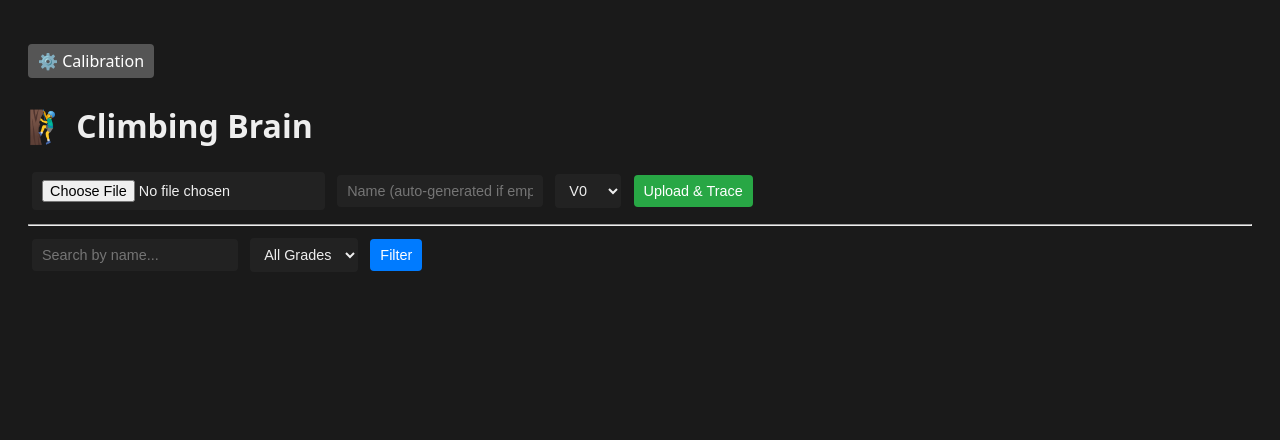
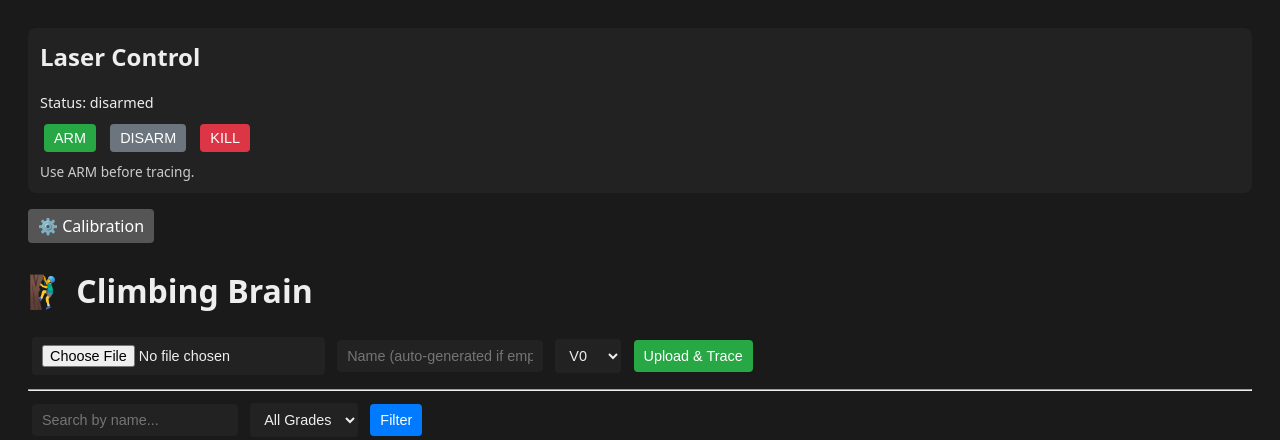
Before and after one commit to gs512/climbing_project, a Flask app: page / in a window 1280 px wide. Shown: the top 440 px of the page. Run offline with Flask 3, Linux system fonts and the light colour scheme; data that the repository does not hold is empty; parts of the project's set-up code (start-up, migrations or seed data) failed here and were passed over.

Commit message:
added laser kill switch, updated heartbeat and laser safety with timeout, included Adafruit_NeoPixel

```diff
--- a/web_interface/src/app.py
+++ b/web_interface/src/app.py
@@ -80,6 +80,49 @@ def get_serial() -> Optional[serial.Serial]:
         _SERIAL_HANDLE = None
     return _SERIAL_HANDLE
 
+# --- Laser safety commands over serial (ARM / DISARM / KILL) ---
+
+def send_laser_command(cmd: str) -> tuple[bool, str]:
+    """
+    Send a plain-text control command to the ESP32 over serial.
+    cmd should be one of: 'ARM', 'DISARM', 'KILL'.
+    Returns (ok, message).
+    """
+    ser = get_serial()
+    if ser is None:
+        return False, "No serial available"
+
+    line = (cmd.strip().upper() + "\n").encode("ascii")
+    try:
+        ser.write(line)
+        ser.flush()
+        print(f"[laser] Sent control command: {cmd}")
+        return True, f"Sent {cmd}"
+    except Exception as exc:  # noqa: BLE001
+        print(f"[laser] ERROR sending {cmd}: {exc}")
+        return False, str(exc)
+
+
+@app.route("/laser/arm", methods=["POST"])
+def laser_arm():
+    ok, msg = send_laser_command("ARM")
+    status_code = 200 if ok else 500
+    return jsonify({"ok": ok, "message": msg, "state": "armed" if ok else "unknown"}), status_code
+
+
+@app.route("/laser/disarm", methods=["POST"])
+def laser_disarm():
+    ok, msg = send_laser_command("DISARM")
+    status_code = 200 if ok else 500
+    return jsonify({"ok": ok, "message": msg, "state": "disarmed" if ok else "unknown"}), status_code
+
+
+@app.route("/laser/kill", methods=["POST"])
+def laser_kill():
+    ok, msg = send_laser_command("KILL")
+    status_code = 200 if ok else 500
+    # KILL implies disarmed
+    return jsonify({"ok": ok, "message": msg, "state": "disarmed" if ok else "unknown"}), status_code
 
 def send_shape_cmds(pts: List[Tuple[int, int, str]], dwell_gap: float = 0.02):
     """
--- a/web_interface/src/templates/index.html
+++ b/web_interface/src/templates/index.html
@@ -77,7 +77,23 @@
     </style>
 </head>
 <body>
-    <p>
+    <div style="background:#222; color:#eee; padding:12px; border-radius:8px; margin-bottom:16px;">
+  <h2 style="margin-top:0;">Laser Control</h2>
+  <p id="laserStatus" style="margin:4px 0 8px; font-size:0.9rem;">
+    Status: <span id="laserStateText">unknown</span>
+  </p>
+  <button id="btnArm" style="padding:6px 10px; border-radius:4px; border:none; background:#28a745; color:white; cursor:pointer; margin-right:6px;">
+    ARM
+  </button>
+  <button id="btnDisarm" style="padding:6px 10px; border-radius:4px; border:none; background:#6c757d; color:white; cursor:pointer; margin-right:6px;">
+    DISARM
+  </button>
+  <button id="btnKill" style="padding:6px 10px; border-radius:4px; border:none; background:#dc3545; color:white; cursor:pointer;">
+    KILL
+  </button>
+  <div id="laserMsg" style="margin-top:6px; font-size:0.85rem; color:#ccc;"></div>
+</div>
+<p>
   <a href="{{ url_for('calibrate_form') }}"
      style="display:inline-block; padding:6px 10px; border-radius:4px;
             background:#555; color:#fff; text-decoration:none; margin-bottom:10px;">
@@ -141,5 +157,59 @@
         </div>
         {% endfor %}
     </div>
+<script>
+(function(){
+  const statusSpan = document.getElementById('laserStateText');
+  const msgDiv = document.getElementById('laserMsg');
+  const btnArm = document.getElementById('btnArm');
+  const btnDisarm = document.getElementById('btnDisarm');
+  const btnKill = document.getElementById('btnKill');
+
+  function updateStatus(state, message, isError) {
+    if (state) {
+      statusSpan.textContent = state;
+    }
+    msgDiv.textContent = message || '';
+    msgDiv.style.color = isError ? '#f88' : '#ccc';
+  }
+
+  async function callLaser(endpoint) {
+    try {
+      const resp = await fetch(endpoint, { method: 'POST' });
+      const js = await resp.json();
+      if (js.ok) {
+        updateStatus(js.state, js.message, false);
+      } else {
+        updateStatus(js.state || 'unknown', js.message || 'Error', true);
+      }
+    } catch (err) {
+      updateStatus('unknown', 'Network error: ' + String(err), true);
+    }
+  }
+
+  if (btnArm) {
+    btnArm.addEventListener('click', () => {
+      updateStatus(null, 'Sending ARM...', false);
+      callLaser("{{ url_for('laser_arm') }}");
+    });
+  }
+  if (btnDisarm) {
+    btnDisarm.addEventListener('click', () => {
+      updateStatus(null, 'Sending DISARM...', false);
+      callLaser("{{ url_for('laser_disarm') }}");
+    });
+  }
+  if (btnKill) {
+    btnKill.addEventListener('click', () => {
+      if (!confirm("KILL will immediately stop and clear all queued commands.\nAre you sure?")) return;
+      updateStatus(null, 'Sending KILL...', false);
+      callLaser("{{ url_for('laser_kill') }}");
+    });
+  }
+
+  // initial label
+  updateStatus('disarmed', 'Use ARM before tracing.', false);
+})();
+</script>
 </body>
 </html>
```
Also changed, not shown: ESP_driver/platformio.ini (+15 -8 lines), 1 other file.
